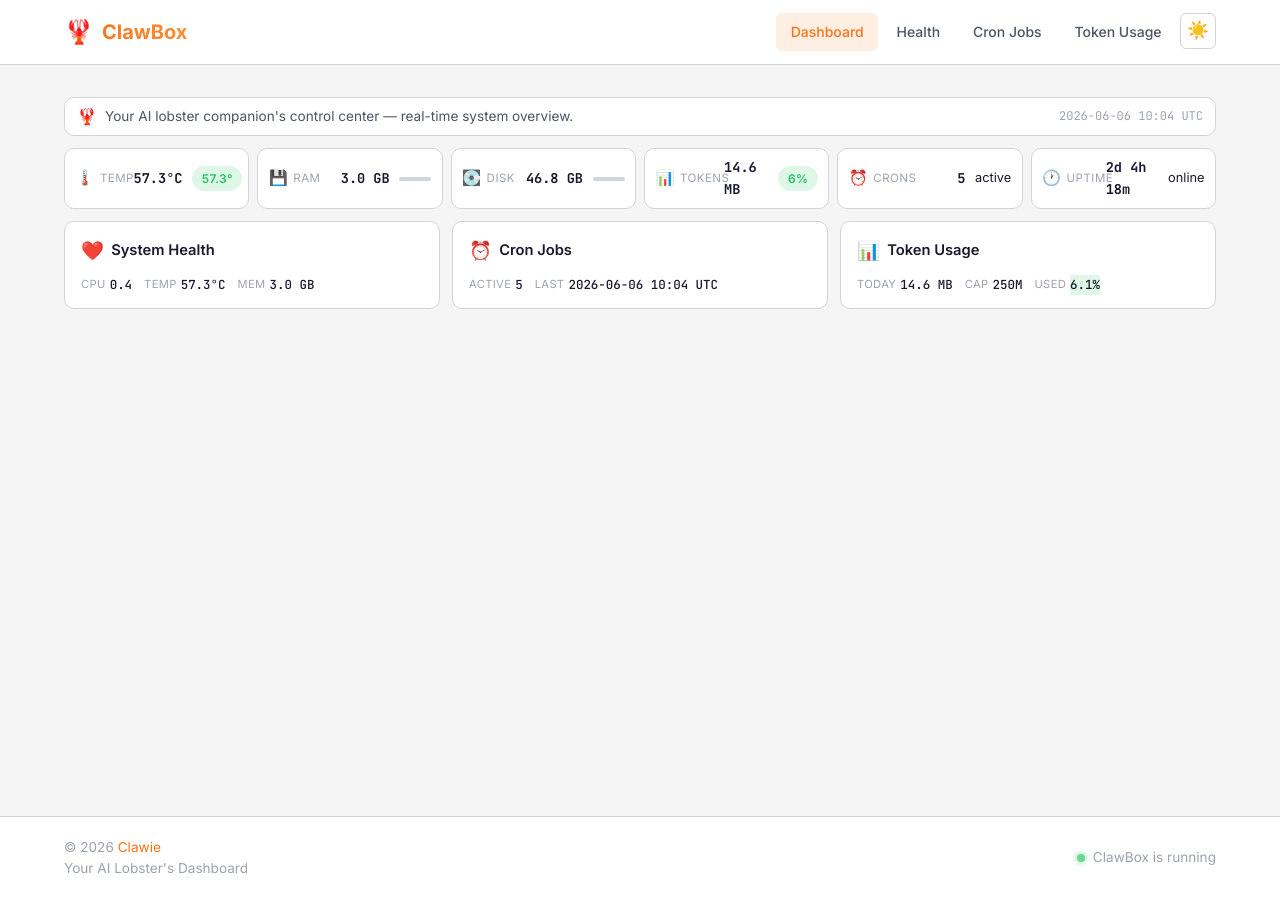
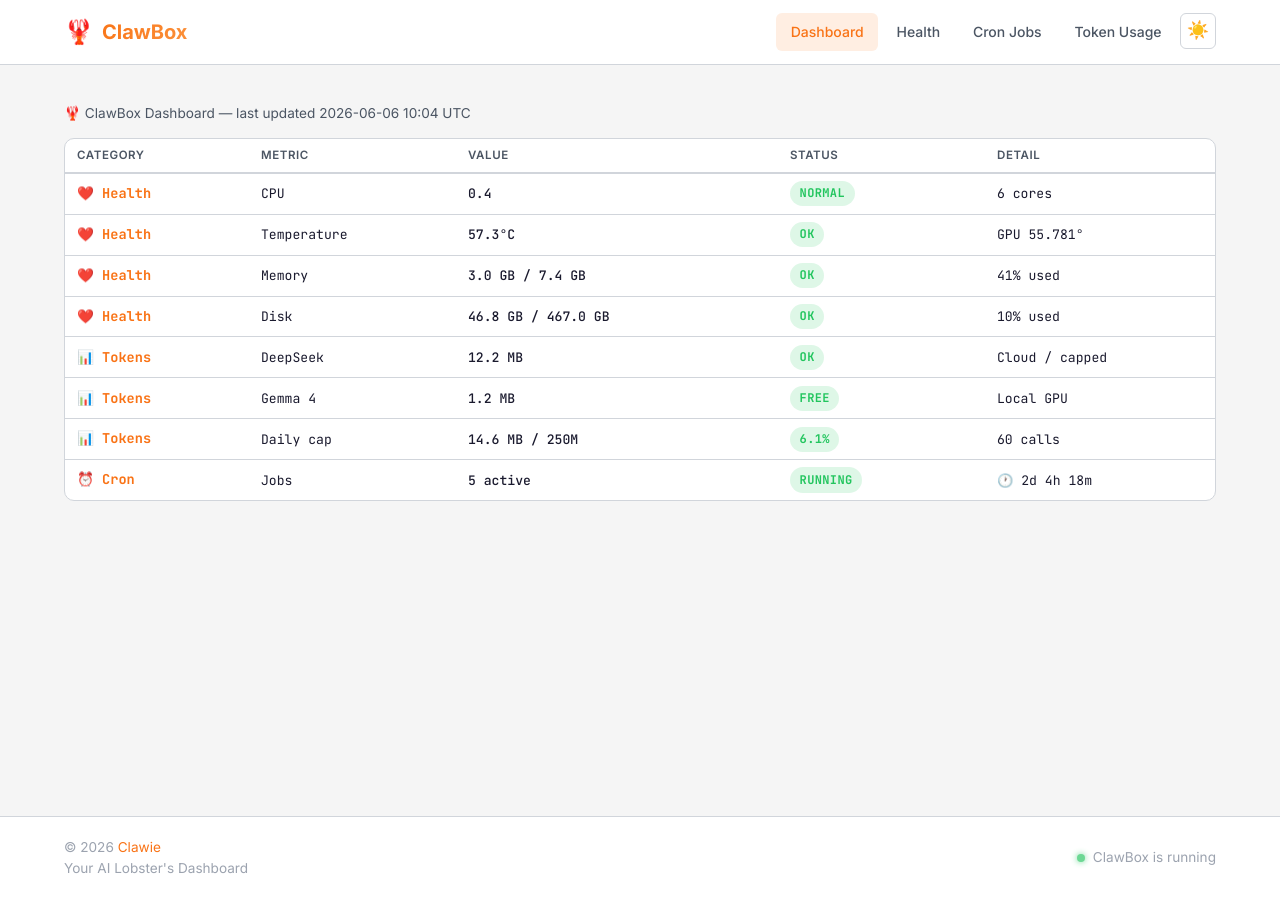
Before and after one commit to pvyver/ClawBox, a Jekyll site: the page built from index.md, in a window 1280 px wide. Built offline with Jekyll 4.4.1, drawn with Linux system fonts in a browser that asks for light colours.

Commit message:
refactor: dashboard overview as compact table
Replaced chip-based layout with a single data table showing all key
metrics in 8 rows across 5 columns (Category, Metric, Value, Status, Detail).

- Removed ~280 lines of orphaned chip/card CSS
- Added dash-table, dash-link, dash-val CSS classes
- Updated dashboard.js to target new table element IDs
- All fits above fold at 1200x800
- Horizontal scroll on mobile via data-table-wrap

```diff
--- a/assets/css/style.css
+++ b/assets/css/style.css
@@ -343,6 +343,31 @@ img { max-width: 100%; height: auto; }
 .data-table tr:last-child td { border-bottom: none; }
 .data-table tr:hover td { background: rgba(249, 115, 22, 0.04); }
 
+/* ═══ Dashboard overview table ═══ */
+.dash-tagline {
+  font-size: 0.85rem;
+  color: var(--text-secondary);
+  margin-bottom: 0.5rem;
+  padding: 0.35rem 0;
+}
+.dash-link {
+  font-weight: 600;
+  font-size: 0.85rem;
+  white-space: nowrap;
+}
+.dash-val {
+  font-family: var(--font-mono);
+  font-weight: 500;
+}
+.dash-table td {
+  padding: 0.45rem 0.75rem;
+  font-size: 0.82rem;
+}
+.dash-table th {
+  padding: 0.45rem 0.75rem;
+  font-size: 0.72rem;
+}
+
 /* ═══ Footer ═══ */
 
 .site-footer {
@@ -379,152 +404,6 @@ img { max-width: 100%; height: auto; }
   0%, 100% { opacity: 1; box-shadow: 0 0 4px var(--success); }
   50% { opacity: 0.5; box-shadow: 0 0 8px var(--success); }
 }
-
-/* ═══ Tagline bar (compact homepage) ═══ */
-
-.tagline-bar {
-  display: flex;
-  align-items: center;
-  gap: 0.5rem;
-  padding: 0.35rem 0.75rem;
-  margin-bottom: 0.75rem;
-  background: var(--bg-card);
-  border: 1px solid var(--border);
-  border-radius: var(--radius-md);
-  font-size: 0.85rem;
-  color: var(--text-secondary);
-  flex-wrap: wrap;
-}
-.tagline-icon { font-size: 1rem; }
-.tagline-time {
-  margin-left: auto;
-  font-family: var(--font-mono);
-  font-size: 0.75rem;
-  color: var(--text-muted);
-  white-space: nowrap;
-}
-
-/* ═══ Compact live stats bar ═══ */
-
-.stats-bar {
-  display: flex;
-  gap: 0.5rem;
-  margin-bottom: 0.75rem;
-  flex-wrap: wrap;
-}
-
-.stat-chip {
-  flex: 1;
-  min-width: 130px;
-  display: flex;
-  align-items: center;
-  gap: 0.35rem;
-  background: var(--bg-card);
-  border: 1px solid var(--border);
-  border-radius: var(--radius-md);
-  padding: 0.5rem 0.65rem;
-  font-size: 0.8rem;
-  transition: all var(--transition);
-}
-.stat-chip:hover {
-  border-color: var(--accent);
-  background: var(--bg-card-hover);
-}
-
-.chip-icon { font-size: 0.95rem; }
-.chip-label {
-  color: var(--text-muted);
-  font-size: 0.72rem;
-  text-transform: uppercase;
-  letter-spacing: 0.04em;
-  min-width: 28px;
-}
-.chip-value {
-  font-family: var(--font-mono);
-  font-weight: 600;
-  font-size: 0.85rem;
-  margin-left: auto;
-}
-.chip-badge { margin-left: 0.25rem; }
-.chip-bar { margin-left: 0.25rem; }
-
-.mini-bar {
-  display: inline-block;
-  width: 32px;
-  height: 4px;
-  background: var(--border);
-  border-radius: 999px;
-  overflow: hidden;
-  vertical-align: middle;
-}
-.mini-fill {
-  height: 100%;
-  border-radius: 999px;
-  transition: width 0.8s ease;
-}
-
-/* ═══ Compact cards grid ═══ */
-
-.compact-grid {
-  display: grid;
-  grid-template-columns: repeat(3, 1fr);
-  gap: 0.75rem;
-}
-
-.compact-card {
-  display: block;
-  background: var(--bg-card);
-  border: 1px solid var(--border);
-  border-radius: var(--radius-md);
-  padding: 0.85rem 1rem;
-  transition: all var(--transition);
-  text-decoration: none;
-  color: inherit;
-}
-.compact-card:hover {
-  background: var(--bg-card-hover);
-  border-color: var(--accent);
-  box-shadow: var(--shadow-card), 0 0 20px var(--accent-glow);
-  transform: translateY(-1px);
-}
-
-.compact-card-header {
-  display: flex;
-  align-items: center;
-  gap: 0.45rem;
-  margin-bottom: 0.6rem;
-}
-.compact-card-icon { font-size: 1.15rem; }
-.compact-card-title {
-  font-size: 0.92rem;
-  font-weight: 600;
-  color: var(--text-primary);
-}
-
-.compact-card-stats {
-  display: flex;
-  gap: 0.75rem;
-  flex-wrap: wrap;
-}
-.compact-card-stats > span {
-  display: flex;
-  align-items: center;
-  gap: 0.25rem;
-}
-.cs-label {
-  font-size: 0.7rem;
-  color: var(--text-muted);
-  text-transform: uppercase;
-  letter-spacing: 0.03em;
-}
-.cs-value {
-  font-family: var(--font-mono);
-  font-size: 0.78rem;
-  font-weight: 500;
-  color: var(--text-primary);
-}
-
-/* ═══ Responsive ═══ */
 
 /* ═══ Theme toggle button ═══ */
 .theme-btn {
@@ -581,17 +460,6 @@ img { max-width: 100%; height: auto; }
     grid-template-columns: 1fr;
   }
 
-  .stats-bar {
-    flex-direction: column;
-  }
-  .stat-chip {
-    min-width: 100%;
-  }
-
-  .compact-grid {
-    grid-template-columns: 1fr;
-  }
-
   .footer-inner {
     flex-direction: column;
     gap: 0.75rem;
--- a/assets/js/dashboard.js
+++ b/assets/js/dashboard.js
@@ -1,7 +1,7 @@
 /**
  * ClawBox Dashboard — Client-side data refresh
  *
- * Fetches latest data JSON and updates compact dashboard elements.
+ * Fetches latest data JSON and updates the dashboard overview table.
  */
 (function () {
   'use strict';
@@ -15,6 +15,21 @@
     if (el) el.textContent = text || '\u2014';
   }
 
+  function round1(v) { return Math.round(v * 10) / 10; }
+
+  function badgeClass(pct, warn, crit) {
+    return pct > crit ? 'badge-err' : pct > warn ? 'badge-warn' : 'badge-ok';
+  }
+  function badgeText(pct, warn, crit) {
+    return pct > crit ? 'Critical' : pct > warn ? 'Warning' : 'OK';
+  }
+  function cpuBadge(load) {
+    return load > 4 ? 'badge-err' : load > 2.5 ? 'badge-warn' : 'badge-ok';
+  }
+  function cpuText(load) {
+    return load > 4 ? 'High' : load > 2.5 ? 'Moderate' : 'Normal';
+  }
+
   function setBadge(id, text, cls) {
     var el = document.getElementById(id);
     if (el) {
@@ -23,58 +38,52 @@
     }
   }
 
-  function setMiniBar(id, pct, cls) {
-    var el = document.getElementById(id);
-    if (el) {
-      el.style.width = Math.min(pct, 100) + '%';
-      el.className = 'mini-fill ' + cls;
+  // Use first td child of the parent row
+  function setRowBadge(rowId, text, cls) {
+    var row = document.getElementById(rowId);
+    if (!row) return;
+    var badgeEl = row.querySelector('.badge');
+    if (badgeEl) {
+      badgeEl.textContent = text;
+      badgeEl.className = 'badge ' + cls;
     }
   }
 
-  function round1(v) { return Math.round(v * 10) / 10; }
-
-  // ── Fetch all data ───────────────────────────────────────────────────
-
   function fetchAll() {
-    // Site meta (timestamp)
+    // Timestamp
     fetch(basePath + 'site.json')
       .then(function (r) { return r.ok ? r.json() : Promise.reject(); })
       .then(function (d) {
-        var ts = d.update_timestamp || '';
-        setText('live-updated', ts);
+        setText('live-updated', d.update_timestamp || '');
       })
       .catch(function () {});
 
-    // Health data
+    // Health
     fetch(basePath + 'health.json')
       .then(function (r) { return r.ok ? r.json() : Promise.reject(); })
       .then(function (h) {
-        var temp = h.temperature || {};
+        var cpu = h.cpu || {};
         var mem = h.memory || {};
         var disk = h.disk || {};
-        var cpu = h.cpu || {};
+        var temp = h.temperature || {};
+        var gpu = h.gpu || {};
         var up = h.uptime || {};
 
-        var tempVal = temp.value_celsius || 0;
+        var load = cpu.load_1m || 0;
         var memPct = mem.used_percent || 0;
         var diskPct = disk.used_percent || 0;
+        var tempVal = temp.value_celsius || 0;
 
-        setText('stat-temp', temp.display || '\u2014');
-        setText('stat-ram', mem.used_human || '\u2014');
-        setText('stat-disk', disk.used_human || '\u2014');
-        setText('stat-uptime', up.display || '\u2014');
+        setText('dash-cpu', round1(load));
+        setText('dash-temp', temp.display || '\u2014');
+        setText('dash-mem', (mem.used_human || '\u2014') + ' / ' + (mem.total_human || '7.6 GB'));
+        setText('dash-disk', (disk.used_human || '\u2014') + ' / ' + (disk.total_human || '467 GB'));
+        setText('dash-gpu-temp', 'GPU ' + (gpu.temperature_celsius || '?') + '\u00B0');
 
-        setText('cc-cpu', cpu.load_1m != null ? round1(cpu.load_1m) : '\u2014');
-        setText('cc-temp', temp.display || '\u2014');
-        setText('cc-mem', mem.used_human || '\u2014');
-
-        var tempCls = tempVal > 80 ? 'badge-err' : tempVal > 70 ? 'badge-warn' : 'badge-ok';
-        var memCls = memPct > 90 ? 'badge-err' : memPct > 80 ? 'badge-warn' : 'badge-ok';
-        var diskCls = diskPct > 95 ? 'badge-err' : diskPct > 80 ? 'badge-warn' : 'badge-ok';
-
-        setBadge('stat-temp-badge', round1(tempVal) + '\u00B0', tempCls);
-        setMiniBar('stat-ram-bar', memPct, memCls);
-        setMiniBar('stat-disk-bar', diskPct, diskCls);
+        setBadge('dash-cpu-badge', cpuText(load), cpuBadge(load));
+        setBadge('dash-temp-badge', badgeText(tempVal, 70, 80), badgeClass(tempVal, 70, 80));
+        setBadge('dash-mem-badge', badgeText(memPct, 80, 90), badgeClass(memPct, 80, 90));
+        setBadge('dash-disk-badge', badgeText(diskPct, 80, 95), badgeClass(diskPct, 80, 95));
       })
       .catch(function () {});
 
@@ -84,14 +93,16 @@
       .then(function (tu) {
         var t = tu.today || {};
         var pct = t.used_percent || 0;
-        var human = t.total_human || '\u2014';
-        setText('stat-tokens', human);
-        setText('cc-tokens', human);
-        setText('cc-cap', tu.daily_cap_human || '250M');
-        setText('cc-pct', round1(pct) + '%');
+        var total = t.total_human || '\u2014';
+        var cap = tu.daily_cap_human || '250M';
 
-        var cls = pct > 90 ? 'badge-err' : pct > 70 ? 'badge-warn' : 'badge-ok';
-        setBadge('stat-token-badge', Math.round(pct) + '%', cls);
+        setText('dash-ds', t.deepseek_human || '\u2014');
+        setText('dash-gm', t.gemma4_human || '\u2014');
+        setText('dash-total', total + ' / ' + cap);
+        setText('dash-calls', (t.calls || 0) + ' calls');
+
+        setBadge('dash-token-badge', round1(pct) + '%', badgeClass(pct, 70, 90));
+        setBadge('dash-ds-badge', badgeText(pct, 70, 90), badgeClass(pct, 70, 90));
       })
       .catch(function () {});
 
@@ -100,8 +111,7 @@
       .then(function (r) { return r.ok ? r.json() : Promise.reject(); })
       .then(function (cj) {
         var count = cj.total || 0;
-        setText('stat-crons', count);
-        setText('cc-active', count);
+        setText('dash-crons', count + ' active');
       })
       .catch(function () {});
   }
--- a/index.md
+++ b/index.md
@@ -11,105 +11,103 @@ permalink: /
 {% assign mem = h.memory %}
 {% assign temp = h.temperature %}
 {% assign disk = h.disk %}
+{% assign cpu = h.cpu %}
 {% assign gpu = h.gpu %}
 {% assign up = h.uptime %}
 
 {% assign health_time = s.update_timestamp | default: "pending..." %}
 {% assign cron_count = cj.total | default: 0 %}
-{% assign token_today = tu.today.total_human | default: "\u2014" %}
+{% assign token_today = tu.today.total_human | default: "—" %}
 {% assign token_pct = tu.today.used_percent | default: 0 %}
 {% assign mem_pct = mem.used_percent | default: 0 %}
 {% assign disk_pct = disk.used_percent | default: 0 %}
 {% assign temp_val = temp.value_celsius | default: 0 %}
+{% assign cpu_load = cpu.load_1m | default: 0 %}
 
 {% capture mem_badge %}{% if mem_pct > 90 %}badge-err{% elsif mem_pct > 80 %}badge-warn{% else %}badge-ok{% endif %}{% endcapture %}
 {% capture disk_badge %}{% if disk_pct > 95 %}badge-err{% elsif disk_pct > 80 %}badge-warn{% else %}badge-ok{% endif %}{% endcapture %}
 {% capture temp_badge %}{% if temp_val > 80 %}badge-err{% elsif temp_val > 70 %}badge-warn{% else %}badge-ok{% endif %}{% endcapture %}
 {% capture token_badge %}{% if token_pct > 90 %}badge-err{% elsif token_pct > 70 %}badge-warn{% else %}badge-ok{% endif %}{% endcapture %}
+{% capture cpu_badge %}{% if cpu_load > 4 %}badge-err{% elsif cpu_load > 2.5 %}badge-warn{% else %}badge-ok{% endif %}{% endcapture %}
 
-<!-- Tagline bar -->
-<div class="tagline-bar">
-  <span class="tagline-icon">🦞</span>
-  <span>Your AI lobster companion's control center &mdash; real-time system overview.</span>
-  <span class="tagline-time" id="live-updated">{{ s.update_timestamp | default: "" }}</span>
-</div>
+{% capture mem_text %}{% if mem_pct > 90 %}Critical{% elsif mem_pct > 80 %}Warning{% else %}OK{% endif %}{% endcapture %}
+{% capture disk_text %}{% if disk_pct > 95 %}Critical{% elsif disk_pct > 80 %}Warning{% else %}OK{% endif %}{% endcapture %}
+{% capture temp_text %}{% if temp_val > 80 %}Critical{% elsif temp_val > 70 %}Warning{% else %}OK{% endif %}{% endcapture %}
+{% capture token_text %}{% if token_pct > 90 %}Critical{% elsif token_pct > 70 %}Warning{% else %}OK{% endif %}{% endcapture %}
+{% capture cpu_text %}{% if cpu_load > 4 %}High{% elsif cpu_load > 2.5 %}Moderate{% else %}Normal{% endif %}{% endcapture %}
 
-<!-- Compact live stats bar -->
-<div class="stats-bar" id="stats-bar">
-  <div class="stat-chip">
-    <span class="chip-icon">🌡️</span>
-    <span class="chip-label">Temp</span>
-    <span class="chip-value" id="stat-temp">{{ temp.display | default: "\u2014" }}</span>
-    <span class="chip-badge"><span class="badge {{ temp_badge }}" id="stat-temp-badge">{{ temp_val }}°</span></span>
-  </div>
-  <div class="stat-chip">
-    <span class="chip-icon">💾</span>
-    <span class="chip-label">RAM</span>
-    <span class="chip-value" id="stat-ram">{{ mem.used_human | default: "\u2014" }}</span>
-    <span class="chip-bar"><span class="mini-bar"><span class="mini-fill {{ mem_badge }}" id="stat-ram-bar" style="width: {{ mem_pct | round: 0 }}%"></span></span></span>
-  </div>
-  <div class="stat-chip">
-    <span class="chip-icon">💽</span>
-    <span class="chip-label">Disk</span>
-    <span class="chip-value" id="stat-disk">{{ disk.used_human | default: "\u2014" }}</span>
-    <span class="chip-bar"><span class="mini-bar"><span class="mini-fill {{ disk_badge }}" id="stat-disk-bar" style="width: {{ disk_pct | round: 0 }}%"></span></span></span>
-  </div>
-  <div class="stat-chip">
-    <span class="chip-icon">📊</span>
-    <span class="chip-label">Tokens</span>
-    <span class="chip-value" id="stat-tokens">{{ token_today }}</span>
-    <span class="chip-badge"><span class="badge {{ token_badge }}" id="stat-token-badge">{{ token_pct | round: 0 }}%</span></span>
-  </div>
-  <div class="stat-chip">
-    <span class="chip-icon">⏰</span>
-    <span class="chip-label">Crons</span>
-    <span class="chip-value" id="stat-crons">{{ cron_count }}</span>
-    <span class="chip-badge">active</span>
-  </div>
-  <div class="stat-chip">
-    <span class="chip-icon">🕐</span>
-    <span class="chip-label">Uptime</span>
-    <span class="chip-value" id="stat-uptime">{{ up.display | default: "\u2014" }}</span>
-    <span class="chip-badge">online</span>
-  </div>
-</div>
+<p class="dash-tagline">🦞 ClawBox Dashboard &mdash; last updated <span id="live-updated">{{ s.update_timestamp | default: "—" }}</span></p>
 
-<!-- Compact dashboard cards -->
-<div class="compact-grid">
-  <a href="{{ '/health' | relative_url }}" class="compact-card">
-    <div class="compact-card-header">
-      <span class="compact-card-icon">❤️</span>
-      <span class="compact-card-title">System Health</span>
-    </div>
-    <div class="compact-card-stats">
-      <span><span class="cs-label">CPU</span> <span id="cc-cpu" class="cs-value">{% if h.cpu.load_1m %}{{ h.cpu.load_1m }}{% else %}\u2014{% endif %}</span></span>
-      <span><span class="cs-label">Temp</span> <span id="cc-temp" class="cs-value">{{ temp.display | default: "\u2014" }}</span></span>
-      <span><span class="cs-label">Mem</span> <span id="cc-mem" class="cs-value">{{ mem.used_human | default: "\u2014" }}</span></span>
-    </div>
-  </a>
-
-  <a href="{{ '/cron' | relative_url }}" class="compact-card">
-    <div class="compact-card-header">
-      <span class="compact-card-icon">⏰</span>
-      <span class="compact-card-title">Cron Jobs</span>
-    </div>
-    <div class="compact-card-stats">
-      <span><span class="cs-label">Active</span> <span id="cc-active" class="cs-value">{{ cron_count }}</span></span>
-      <span><span class="cs-label">Last</span> <span id="cc-last" class="cs-value">{{ health_time | default: "\u2014" }}</span></span>
-    </div>
-  </a>
-
-  <a href="{{ '/token-usage' | relative_url }}" class="compact-card">
-    <div class="compact-card-header">
-      <span class="compact-card-icon">📊</span>
-      <span class="compact-card-title">Token Usage</span>
-    </div>
-    <div class="compact-card-stats">
-      <span><span class="cs-label">Today</span> <span id="cc-tokens" class="cs-value">{{ token_today }}</span></span>
-      <span><span class="cs-label">Cap</span> <span id="cc-cap" class="cs-value">{{ tu.daily_cap_human | default: "250M" }}</span></span>
-      <span><span class="cs-label">Used</span> <span id="cc-pct" class="cs-value {{ token_badge }}">{{ token_pct | round: 1 }}%</span></span>
-    </div>
-  </a>
+<div class="data-table-wrap" style="padding: 0; overflow: hidden;">
+<table class="data-table dash-table">
+  <thead>
+    <tr>
+      <th style="width: 16%">Category</th>
+      <th style="width: 18%">Metric</th>
+      <th style="width: 28%">Value</th>
+      <th style="width: 18%">Status</th>
+      <th style="width: 20%">Detail</th>
+    </tr>
+  </thead>
+  <tbody>
+    <tr>
+      <td><a href="{{ '/health' | relative_url }}" class="dash-link">❤️ Health</a></td>
+      <td>CPU</td>
+      <td class="dash-val" id="dash-cpu">{{ cpu_load }}</td>
+      <td><span class="badge {{ cpu_badge }}" id="dash-cpu-badge">{{ cpu_text }}</span></td>
+      <td>{{ cpu.cores }} cores</td>
+    </tr>
+    <tr>
+      <td><a href="{{ '/health' | relative_url }}" class="dash-link">❤️ Health</a></td>
+      <td>Temperature</td>
+      <td class="dash-val" id="dash-temp">{{ temp.display | default: "—" }}</td>
+      <td><span class="badge {{ temp_badge }}" id="dash-temp-badge">{{ temp_text }}</span></td>
+      <td id="dash-gpu-temp">GPU {{ gpu.temperature_celsius | default: "?" }}°</td>
+    </tr>
+    <tr>
+      <td><a href="{{ '/health' | relative_url }}" class="dash-link">❤️ Health</a></td>
+      <td>Memory</td>
+      <td class="dash-val" id="dash-mem">{{ mem.used_human | default: "—" }} / {{ mem.total_human | default: "7.6 GB" }}</td>
+      <td><span class="badge {{ mem_badge }}" id="dash-mem-badge">{{ mem_text }}</span></td>
+      <td>{{ mem_pct | round: 0 }}% used</td>
+    </tr>
+    <tr>
+      <td><a href="{{ '/health' | relative_url }}" class="dash-link">❤️ Health</a></td>
+      <td>Disk</td>
+      <td class="dash-val" id="dash-disk">{{ disk.used_human | default: "—" }} / {{ disk.total_human | default: "467 GB" }}</td>
+      <td><span class="badge {{ disk_badge }}" id="dash-disk-badge">{{ disk_text }}</span></td>
+      <td>{{ disk_pct | round: 0 }}% used</td>
+    </tr>
+    <tr>
+      <td><a href="{{ '/token-usage' | relative_url }}" class="dash-link">📊 Tokens</a></td>
+      <td>DeepSeek</td>
+      <td class="dash-val" id="dash-ds">{{ tu.today.deepseek_human | default: "—" }}</td>
+      <td><span class="badge {{ token_badge }}" id="dash-ds-badge">{{ token_text }}</span></td>
+      <td>Cloud / capped</td>
+    </tr>
+    <tr>
+      <td><a href="{{ '/token-usage' | relative_url }}" class="dash-link">📊 Tokens</a></td>
+      <td>Gemma 4</td>
+      <td class="dash-val" id="dash-gm">{{ tu.today.gemma4_human | default: "—" }}</td>
+      <td><span class="badge badge-ok">Free</span></td>
+      <td>Local GPU</td>
+    </tr>
+    <tr>
+      <td><a href="{{ '/token-usage' | relative_url }}" class="dash-link">📊 Tokens</a></td>
+      <td>Daily cap</td>
+      <td class="dash-val" id="dash-total">{{ token_today }} / {{ tu.daily_cap_human | default: "250M" }}</td>
+      <td><span class="badge {{ token_badge }}" id="dash-token-badge">{{ token_pct | round: 1 }}%</span></td>
+      <td id="dash-calls">{{ tu.today.calls | default: 0 }} calls</td>
+    </tr>
+    <tr>
+      <td><a href="{{ '/cron' | relative_url }}" class="dash-link">⏰ Cron</a></td>
+      <td>Jobs</td>
+      <td class="dash-val" id="dash-crons">{{ cron_count }} active</td>
+      <td><span class="badge badge-ok">Running</span></td>
+      <td id="dash-uptime">🕐 {{ up.display | default: "—" }}</td>
+    </tr>
+  </tbody>
+</table>
 </div>
 
 <script src="{{ '/assets/js/dashboard.js' | relative_url }}"></script>
```
